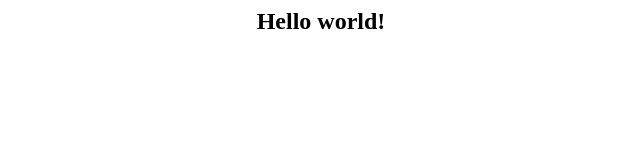
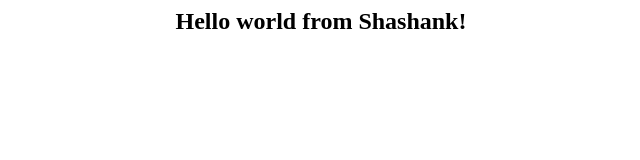
Before and after one commit to 16one181/DevOps-Lifecycle-Project, a plain HTML site: page index.html in a window 1280 px wide. Shown: the whole page, without its empty margins (319-959 px from the left). Drawn offline with Linux system fonts and the light colour scheme.

Commit message:
Update index.html

```diff
--- a/index.html
+++ b/index.html
@@ -3,6 +3,6 @@
 <title> Shashank </title>
 </head>
 <body style>
-<h2 ALIGN=CENTER>Hello world!</h2>
+<h2 ALIGN=CENTER>Hello world from Shashank!</h2>
 </body>
 </html>
```
